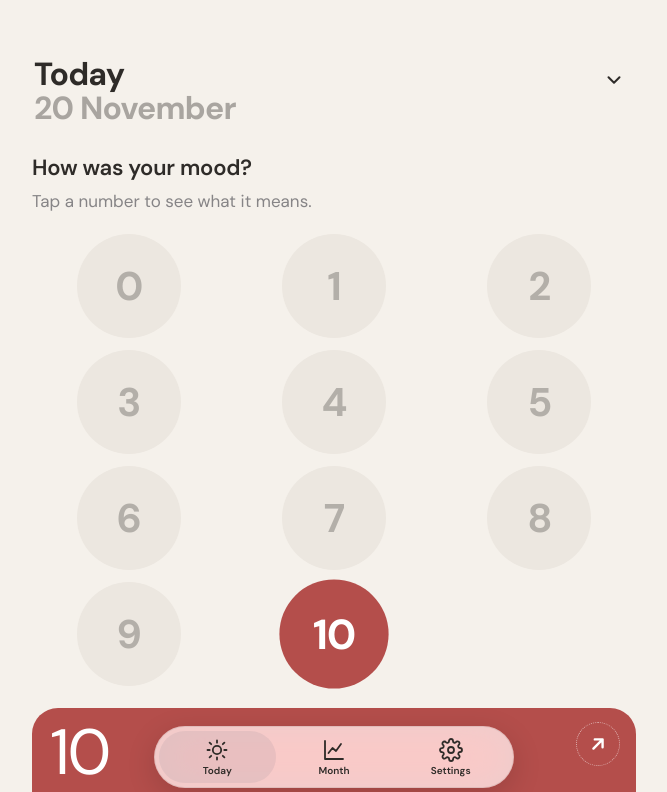
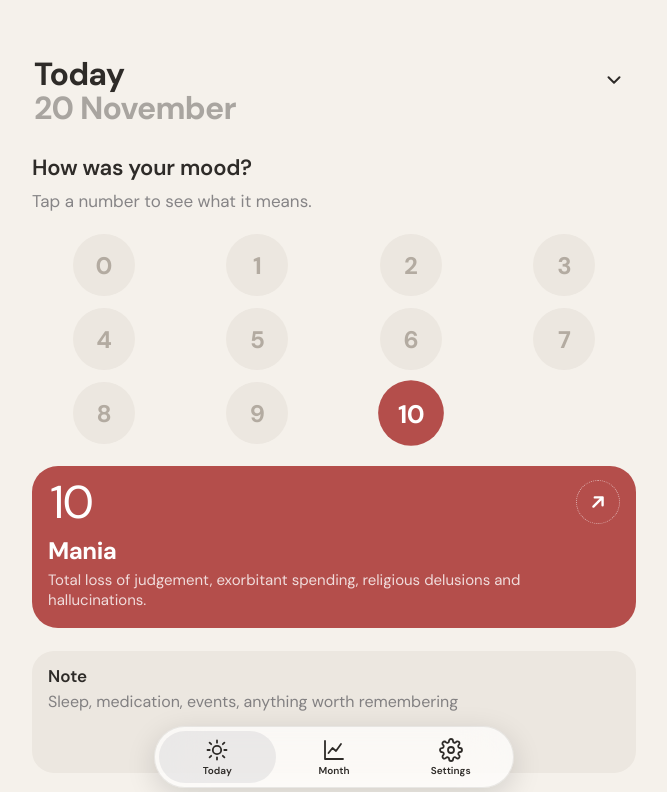
Before and after one commit to klarakga-creator/mood-tracker, a plain HTML site: page index.html in a window 1280 px wide. Both pictures are taken after a click on the button "10". Shown: the top 792 px of the page, without its empty margins (306-973 px from the left). Drawn offline with Linux system fonts and the light colour scheme.

Commit message:
Today: smaller circles, colours until tapped, no sideways zoom (#6)
Claude-Session: https://claude.ai/code/session_011uMXCedM7azAAPeksAkfdo

Co-authored-by: Claude <noreply@anthropic.com>

```diff
--- a/app.js
+++ b/app.js
@@ -2,7 +2,7 @@
    Sync, push reminders and the monthly email plug in through `Sync` below. */
 (function () {
   "use strict";
-  var VERSION = "1.6.0";
+  var VERSION = "1.6.1";
 
   // ---------- The scale (edit wording here) ----------
   var SCALE = [
@@ -143,19 +143,19 @@
   tabs.forEach(function (t) { t.addEventListener("click", function () { showTab(t.dataset.tab); }); });
 
   // ---------- Today ----------
-  var day = today(), selected = null, savedRating = null, savedNote = "";
+  var day = today(), selected = null, tapped = false, savedRating = null, savedNote = "";
   var grid = $("rating-grid"), noteEl = $("note"), saveBtn = $("save"), dayInput = $("day");
   SCALE.forEach(function (_, v) {
     var b = document.createElement("button");
     b.type = "button"; b.className = "rate"; b.textContent = v;
     b.style.setProperty("--c", col(v)); b.style.setProperty("--on", on(v));
     b.setAttribute("aria-label", v + ", " + phaseOf(v).name);
-    b.addEventListener("click", function () { selected = v; renderToday(); if (navigator.vibrate) navigator.vibrate(8); });
+    b.addEventListener("click", function () { selected = v; tapped = true; renderToday(); if (navigator.vibrate) navigator.vibrate(8); });
     grid.appendChild(b);
   });
 
   function setDay(d) {
-    day = d;
+    day = d; tapped = false;
     var e = entries[keyOf(d)];
     if (e && !e.deleted) { selected = e.rating; noteEl.value = e.note || ""; savedRating = e.rating; savedNote = e.note || ""; }
     else { selected = null; noteEl.value = ""; savedRating = null; savedNote = ""; }
@@ -168,7 +168,7 @@
   }
 
   function renderToday() {
-    grid.classList.toggle("picked", selected !== null);
+    grid.classList.toggle("picked", tapped && selected !== null);
     Array.prototype.forEach.call(grid.children, function (b, v) {
       b.setAttribute("aria-pressed", v === selected ? "true" : "false");
     });
--- a/styles.css
+++ b/styles.css
@@ -4,7 +4,7 @@
 @font-face { font-family: "DM Sans"; src: url("fonts/DMSans-Bold.ttf") format("truetype"); font-weight: 700 900; font-display: swap; }
 :root {
   --bg: #F5F1EB; --label: #2E2B28; --label2: rgba(60,60,67,.6); --fill: rgba(118,118,128,.12); --fill2: rgba(118,118,128,.08);
-  --tile: #ECE7E0; --grouped: #ECE7E0; --cell: #FFFFFF; --sep: rgba(60,60,67,.18); --glass: rgba(255,255,255,.72); --glass-edge: rgba(0,0,0,.08);
+  --tile: #ECE7E0; --rate-off: #B3ABA1; --grouped: #ECE7E0; --cell: #FFFFFF; --sep: rgba(60,60,67,.18); --glass: rgba(255,255,255,.72); --glass-edge: rgba(0,0,0,.08);
   --blue: #2E2B28; --red: #9E3F3C; --gray: #8E8E93; --on-accent: #FFFFFF;
   --ph-mania: #B44E4B; --ph-mania-ink: #9E3F3C; --ph-mania-on: #FFFFFF;
   --ph-hypo: #D47F50; --ph-hypo-ink: #B5612F; --ph-hypo-on: #FFFFFF;
@@ -19,7 +19,7 @@
 @media (prefers-color-scheme: dark) {
   :root {
     --bg: #000000; --label: #FFFFFF; --label2: rgba(235,235,245,.6); --fill: rgba(118,118,128,.24); --fill2: rgba(118,118,128,.16);
-    --tile: #1C1C1E; --grouped: #000000; --cell: #1C1C1E; --sep: rgba(84,84,88,.6); --glass: rgba(40,40,44,.72); --glass-edge: rgba(255,255,255,.12);
+    --tile: #1C1C1E; --rate-off: #5E5A56; --grouped: #000000; --cell: #1C1C1E; --sep: rgba(84,84,88,.6); --glass: rgba(40,40,44,.72); --glass-edge: rgba(255,255,255,.12);
     --blue: #F2EEE8; --red: #D9807C; --gray: #8E8E93; --on-accent: #1A1A1A;
     --ph-mania-ink: #D9807C; --ph-hypo-ink: #E79A6F; --ph-bal: #5A8A80; --ph-bal-ink: #8DB8AE; --ph-mild-ink: #E3B9CF;
     --ph-severe-ink: #A9AEDA;
@@ -29,7 +29,7 @@
 
 * { box-sizing: border-box; -webkit-tap-highlight-color: transparent; }
 [hidden] { display: none !important; }
-html, body { margin: 0; background: var(--bg); color: var(--label); font-family: var(--font); -webkit-font-smoothing: antialiased; -webkit-text-size-adjust: 100%; }
+html, body { overflow-x: hidden; margin: 0; background: var(--bg); color: var(--label); font-family: var(--font); -webkit-font-smoothing: antialiased; -webkit-text-size-adjust: 100%; }
 body.grouped { background: var(--grouped); }
 button { font: inherit; color: inherit; }
 
@@ -64,16 +64,17 @@ button { font: inherit; color: inherit; }
 .today-head { display: flex; align-items: flex-start; justify-content: space-between; gap: 12px; margin: 46px 2px 24px; }
 .two-tone { margin: 0; font-size: 32px; font-weight: 700; line-height: 1.05; letter-spacing: -0.025em; display: grid; }
 .two-tone .sub { color: var(--label2); color: color-mix(in srgb, var(--label) 38%, transparent); }
-.day-pick { position: relative; flex: none; width: 40px; height: 40px; margin-top: 2px; display: grid; place-items: center; color: var(--label); cursor: pointer; }
-.day-pick input { position: absolute; inset: 0; width: 100%; height: 100%; opacity: 0; border: 0; margin: 0; padding: 0; cursor: pointer; font-size: 16px; }
+.day-pick { position: relative; flex: none; width: 40px; height: 40px; overflow: hidden; border-radius: 50%; margin-top: 2px; display: grid; place-items: center; color: var(--label); cursor: pointer; }
+.day-pick input { position: absolute; inset: 0; width: 100%; height: 100%; min-width: 0; max-width: 100%; -webkit-appearance: none; appearance: none; opacity: 0; border: 0; margin: 0; padding: 0; cursor: pointer; font-size: 16px; }
 .day-pick:focus-within { outline: 2px solid var(--blue); outline-offset: 2px; border-radius: 50%; }
 
-.rate-grid { display: grid; grid-template-columns: repeat(3, minmax(0,1fr)); gap: 12px; justify-items: center; }
-.rate { --c: var(--ph-bal); --on: #fff; width: 100%; max-width: 104px; aspect-ratio: 1; border-radius: 50%; border: 0; cursor: pointer;
-  background: var(--c); color: var(--on); font-family: var(--font-round); font-size: 40px; font-weight: 700; letter-spacing: -0.03em; font-variant-numeric: tabular-nums;
+.rate-grid { display: grid; grid-template-columns: repeat(4, minmax(0,1fr)); gap: 12px 10px; justify-items: center; }
+.rate { --c: var(--ph-bal); --on: #fff; width: 100%; max-width: 62px; aspect-ratio: 1; border-radius: 50%; border: 0; cursor: pointer;
+  background: var(--c); color: var(--on); font-family: var(--font-round); font-size: 24px; font-weight: 700; letter-spacing: -0.02em; font-variant-numeric: tabular-nums;
   transition: transform .18s cubic-bezier(.3,1.4,.5,1), background-color .18s, color .18s; }
-.rate-grid.picked .rate { background: var(--tile); color: color-mix(in srgb, var(--label) 30%, var(--tile)); }
-.rate-grid.picked .rate[aria-pressed="true"] { background: var(--c); color: var(--on); transform: scale(1.05); }
+.rate-grid.picked .rate { background: var(--tile); color: var(--rate-off); }
+.rate[aria-pressed="true"] { box-shadow: 0 0 0 3px var(--bg), 0 0 0 5px var(--label); }
+.rate-grid.picked .rate[aria-pressed="true"] { background: var(--c); color: var(--on); transform: scale(1.06); box-shadow: none; }
 .rate:focus-visible, .btn-prom:focus-visible, .round:focus-visible, .glass-btn:focus-visible { outline: 2px solid var(--blue); outline-offset: 3px; }
 
 .level { --c: var(--ph-bal); --on: #fff; padding: 14px 16px 18px; border-radius: 26px; background: var(--c); color: var(--on); animation: pop .25s ease both; }
@@ -81,7 +82,7 @@ button { font: inherit; color: inherit; }
 .ring { width: 44px; height: 44px; border-radius: 50%; border: 1.5px dotted color-mix(in srgb, currentColor 55%, transparent); display: grid; place-items: center; font-size: 21px; font-weight: 700; }
 .level .phase { font-size: 24px; font-weight: 700; letter-spacing: -0.02em; line-height: 1.08; margin: 0 0 6px; }
 .level p { margin: 0; font-size: 15px; line-height: 1.35; opacity: .8; }
-.level-big { font-size: 64px; font-weight: 400; line-height: .9; letter-spacing: -0.04em; margin: 2px 0 0 2px; }
+.level-big { font-size: 46px; font-weight: 400; line-height: .9; letter-spacing: -0.04em; margin: 2px 0 0 2px; }
 @keyframes pop { from { opacity: .3; transform: scale(.97); } to { opacity: 1; transform: none; } }
 
 .note-card { display: grid; gap: 4px; padding: 14px 16px 10px; border-radius: 22px; background: var(--tile); }
--- a/sw.js
+++ b/sw.js
@@ -1,6 +1,6 @@
 // Offline support. Files come from the network when online (so updates show up
 // the next time the app opens) and from this cache when offline.
-const CACHE = "mood-v13";
+const CACHE = "mood-v14";
 const SHELL = ["./", "index.html", "styles.css", "app.js", "sync.js", "push.js", "config.js", "vendor/supabase.js", "vendor/jspdf.umd.min.js", "report-pdf.js", "fonts/DMSans-Regular.ttf", "fonts/DMSans-SemiBold.ttf", "fonts/DMSans-Bold.ttf", "manifest.webmanifest",
   "icons/apple-touch-icon.png", "icons/icon-192.png", "icons/icon-512.png"];
 
```
